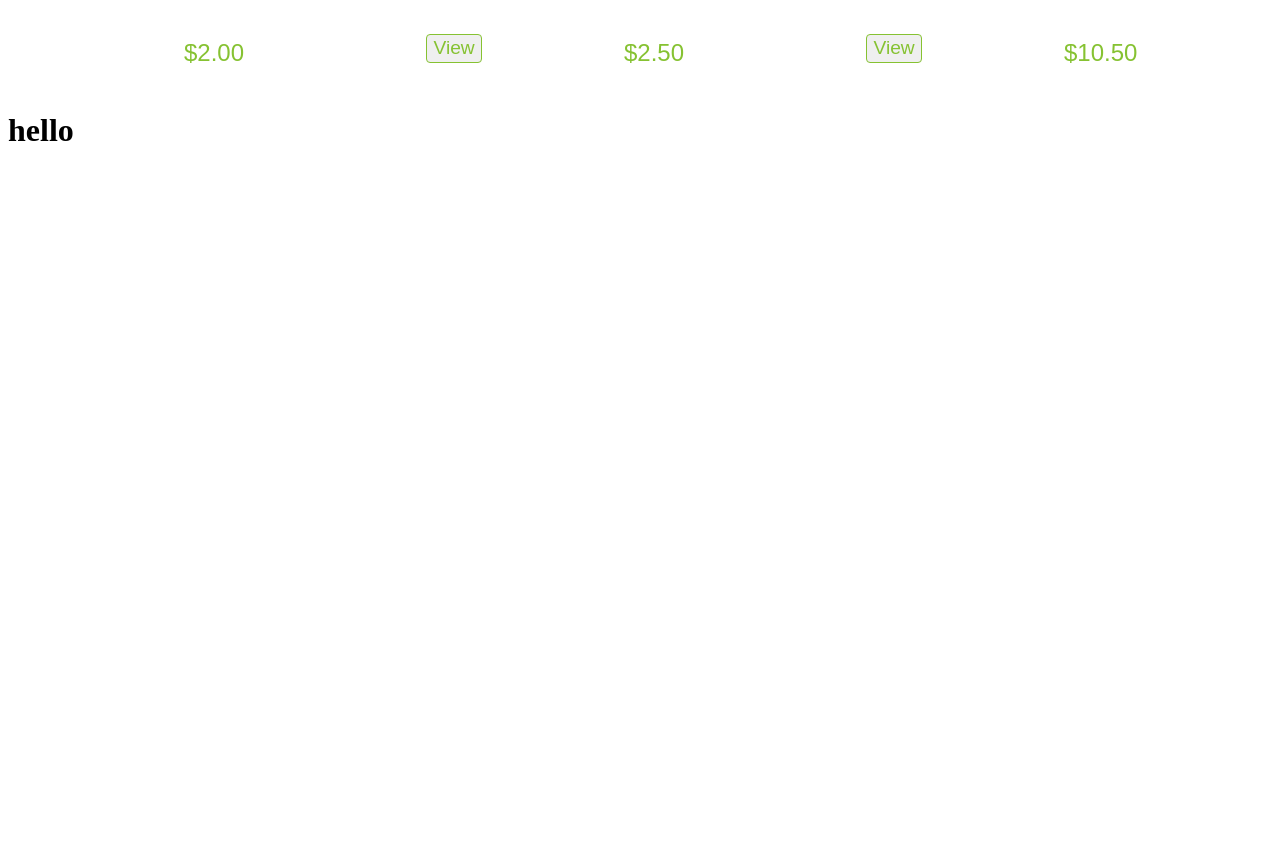
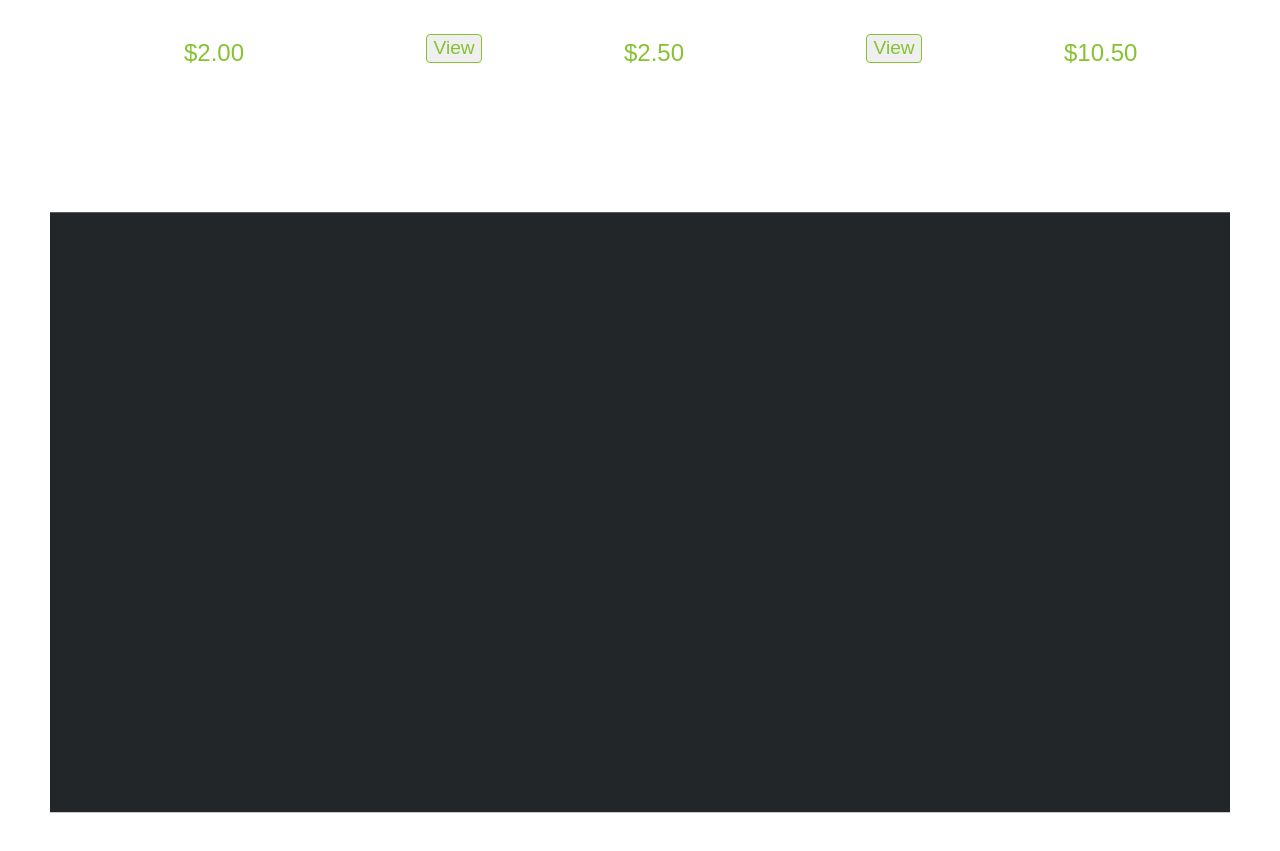
Before and after one commit to lucasjulromero/ripCentral, a Next.js app: page /RipCentralHomePage in a window 1280 px wide. Shown: the part 2036-2887 px from the top of the page. Before the commit the page ends 2207 px from the top, so only its background shows below. Built offline with nearby package versions, Linux system fonts and the light colour scheme.

Commit message:
added about component

```diff
--- a/components/RipCentralHomePageAbout.jsx
+++ b/components/RipCentralHomePageAbout.jsx
@@ -1,9 +1,28 @@
 import React from "react";
+import styled from "styled-components";
+import {
+  darkGrey,
+  lightGrey,
+  mediumGrey,
+  lizardGreen,
+  limeGreen
+} from "../styles/colors";
+
+const Container = styled.div`
+  min-height: 100vh;
+  width: 100vw;
+  margin-left: -0.5em;
+  background-color: ${darkGrey};
+  box-shadow: 7px 1px 7px ${darkGrey};
+  clip-path: inset(6.25em 3.125em);
+`;
 
 const RipCentralHomePageAbout = () => {
   return (
     <>
-      <h1>hello</h1>
+      <Container>
+        <h1 style={{ color: "black" }}>hello</h1>
+      </Container>
     </>
   );
 };
--- a/components/RipCentralTopSellers.jsx
+++ b/components/RipCentralTopSellers.jsx
@@ -18,8 +18,7 @@ const topSellers = [
     price: "$30.00"
   },
   {
-    imgUrl:
-      "https://www.water-bongs-glass-pipes.com/3965/oil-glass-smoking-pipe-green-marbles.jpg",
+    imgUrl: "https://thumbs.dreamstime.com/b/glass-pipe-12720785.jpg",
     name: "Extra piece",
     description:
       "Lorem ipsum dolor sit amet, consectetur adipiscing elit, sed do eiusmod tempor incididunt ut labore et dolore magna aliqua.",
```
